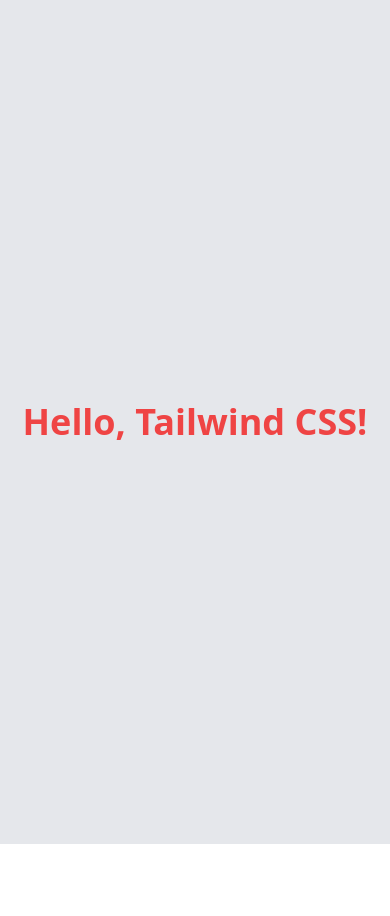
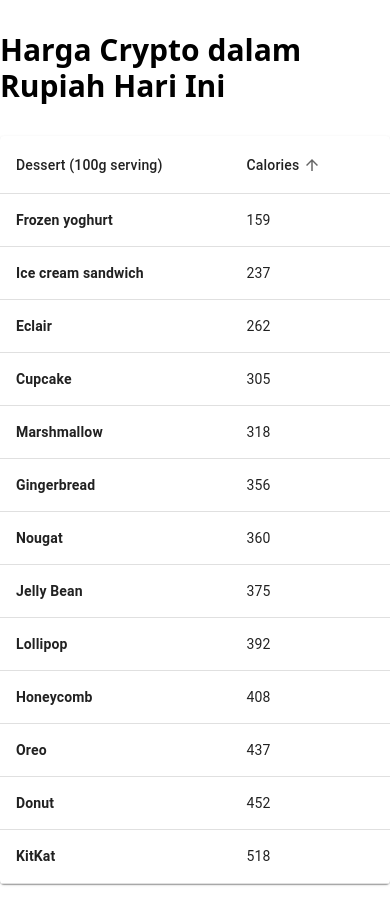
Before and after one commit to bananaabread00/pintu-fe-task, a React (Create React App) app: page / in a window 390 px wide. Before the commit the page ends 844 px from the top, so only its background shows below. Built offline with nearby package versions, Linux system fonts and the light colour scheme; the HTML template or start-up script is replaced by a standard one.

Commit message:
feat: create sortableTable Component

```diff
--- a/src/App.tsx
+++ b/src/App.tsx
@@ -1,15 +1,75 @@
 import React from 'react';
-import logo from './logo.svg';
-// import './App.css';
+import SortableTable from './components/SortableTable';
+import { HeadCell } from './interfaces/sortableTable';
+import { SupportedCurrenciesData } from './interfaces/market';
+
+const headCells: HeadCell<SupportedCurrenciesData>[] = [
+  {
+    id: 'name',
+    label: 'Dessert (100g serving)',
+    render: (row: SupportedCurrenciesData) => <strong> {row.name} </strong>
+  },
+  {
+    id: 'calories',
+    label: 'Calories',
+    sortable: true
+  },
+  {
+    id: 'fat',
+    label: 'Fat (g)',
+    sortable: true
+  },
+  {
+    id: 'carbs',
+    label: 'Carbs (g)'
+  },
+  {
+    id: 'protein',
+    label: 'Protein (g)'
+  }
+];
+
+function createData(
+  name: string,
+  calories: number,
+  fat: number,
+  carbs: number,
+  protein: number
+): SupportedCurrenciesData {
+  return {
+    name,
+    calories,
+    fat,
+    carbs,
+    protein
+  };
+}
+
+const rows = [
+  createData('Cupcake', 305, 3.7, 67, 4.3),
+  createData('Donut', 452, 25.0, 51, 4.9),
+  createData('Eclair', 262, 16.0, 24, 6.0),
+  createData('Frozen yoghurt', 159, 6.0, 24, 4.0),
+  createData('Gingerbread', 356, 16.0, 49, 3.9),
+  createData('Honeycomb', 408, 3.2, 87, 6.5),
+  createData('Ice cream sandwich', 237, 9.0, 37, 4.3),
+  createData('Jelly Bean', 375, 0.0, 94, 0.0),
+  createData('KitKat', 518, 26.0, 65, 7.0),
+  createData('Lollipop', 392, 0.2, 98, 0.0),
+  createData('Marshmallow', 318, 0, 81, 2.0),
+  createData('Nougat', 360, 19.0, 9, 37.0),
+  createData('Oreo', 437, 18.0, 63, 4.0)
+];
 
 function App() {
   return (
     <div className="App">
-      <div className="bg-gray-200 h-screen flex items-center justify-center">
-      <h1 className="text-4xl font-bold text-red-500">
-        Hello, Tailwind CSS!
-      </h1>
-    </div>
+      <div className="container mx-auto my-8">
+        <h1 className="text-3xl font-bold text-black-500 my-8">
+          Harga Crypto dalam Rupiah Hari Ini
+        </h1>
+        <SortableTable headCells={headCells} tableData={rows} />
+      </div>
     </div>
   );
 }
--- /dev/null
+++ b/src/components/SortableTable/index.tsx
@@ -0,0 +1,127 @@
+import * as React from 'react';
+import Box from '@mui/material/Box';
+import Table from '@mui/material/Table';
+import TableBody from '@mui/material/TableBody';
+import TableCell from '@mui/material/TableCell';
+import TableContainer from '@mui/material/TableContainer';
+import TableHead from '@mui/material/TableHead';
+import TableRow from '@mui/material/TableRow';
+import TableSortLabel from '@mui/material/TableSortLabel';
+import Paper from '@mui/material/Paper';
+import { visuallyHidden } from '@mui/utils';
+import { EnhancedTableProps, Order, SortableTableProps } from '../../interfaces/sortableTable';
+
+function descendingComparator<T>(a: T, b: T, orderBy: keyof T) {
+  if (b[orderBy] < a[orderBy]) {
+    return -1;
+  }
+  if (b[orderBy] > a[orderBy]) {
+    return 1;
+  }
+  return 0;
+}
+
+function getComparator<Key extends keyof any>(
+  order: Order,
+  orderBy: Key
+): (a: { [key in Key]: unknown }, b: { [key in Key]: unknown }) => number {
+  return order === 'desc'
+    ? (a, b) => descendingComparator(a, b, orderBy)
+    : (a, b) => -descendingComparator(a, b, orderBy);
+}
+
+function stableSort<T>(array: T[], comparator: (a: T, b: T) => number) {
+  const stabilizedThis = array.map((el, index) => [el, index] as [T, number]);
+  stabilizedThis.sort((a, b) => {
+    const order = comparator(a[0], b[0]);
+    if (order !== 0) {
+      return order;
+    }
+    return a[1] - b[1];
+  });
+  return stabilizedThis.map((el) => el[0]) as T[];
+}
+
+function EnhancedTableHead<T>(props: EnhancedTableProps<T>) {
+  const { order, orderBy, onRequestSort, headCells } = props;
+  const createSortHandler = (property: keyof T) => (event: React.MouseEvent<unknown>) => {
+    onRequestSort(event, property);
+  };
+
+  return (
+    <TableHead>
+      <TableRow>
+        {headCells.map((headCell) => (
+          <TableCell
+            key={headCell.id as string}
+            sortDirection={orderBy === headCell.id ? order : false}
+          >
+            {headCell.sortable ? (
+              <TableSortLabel
+                active={orderBy === headCell.id}
+                direction={orderBy === headCell.id ? order : 'asc'}
+                onClick={createSortHandler(headCell.id)}
+              >
+                {headCell.label}
+                {orderBy === headCell.id ? (
+                  <Box component="span" sx={visuallyHidden}>
+                    {order === 'desc' ? 'sorted descending' : 'sorted ascending'}
+                  </Box>
+                ) : null}
+              </TableSortLabel>
+            ) : (
+              <span>{headCell.label}</span>
+            )}
+          </TableCell>
+        ))}
+      </TableRow>
+    </TableHead>
+  );
+}
+
+function SortableTable<T>(props: SortableTableProps<T>) {
+  const { headCells, tableData } = props;
+
+  const [order, setOrder] = React.useState<Order>('asc');
+  const [orderBy, setOrderBy] = React.useState<keyof T>(
+    headCells.filter((item) => item.sortable)[0].id
+  );
+
+  const handleRequestSort = (event: React.MouseEvent<unknown>, property: keyof T) => {
+    const isAsc = orderBy === property && order === 'asc';
+    setOrder(isAsc ? 'desc' : 'asc');
+    setOrderBy(property);
+  };
+
+  const defaultRender = (value: any) => <span>{value}</span>;
+
+  return (
+    <Box sx={{ width: '100%' }}>
+      <Paper sx={{ width: '100%', mb: 2 }}>
+        <TableContainer>
+          <Table sx={{ minWidth: 750 }} aria-labelledby="tableTitle" size="medium">
+            <EnhancedTableHead
+              order={order}
+              orderBy={orderBy}
+              onRequestSort={handleRequestSort}
+              headCells={headCells}
+            />
+            <TableBody>
+              {stableSort(tableData, getComparator(order, orderBy)).map((row, index) => (
+                <TableRow key={index}>
+                  {headCells.map((column) => (
+                    <TableCell key={column.id as string} align={column.align || 'left'}>
+                      {column.render ? column.render(row) : defaultRender(row[column.id])}
+                    </TableCell>
+                  ))}
+                </TableRow>
+              ))}
+            </TableBody>
+          </Table>
+        </TableContainer>
+      </Paper>
+    </Box>
+  );
+}
+
+export default SortableTable;
--- a/src/index.tsx
+++ b/src/index.tsx
@@ -4,9 +4,7 @@
 import App from './App';
 import reportWebVitals from './reportWebVitals';
 
-const root = ReactDOM.createRoot(
-  document.getElementById('root') as HTMLElement
-);
+const root = ReactDOM.createRoot(document.getElementById('root') as HTMLElement);
 root.render(
   <React.StrictMode>
     <App />
--- /dev/null
+++ b/src/interfaces/market.ts
@@ -0,0 +1,7 @@
+export interface SupportedCurrenciesData {
+  calories: number;
+  carbs: number;
+  fat: number;
+  name: string;
+  protein: number;
+}
--- /dev/null
+++ b/src/interfaces/sortableTable.ts
@@ -0,0 +1,21 @@
+export interface HeadCell<T> {
+  id: keyof T;
+  label: string;
+  align?: 'center' | 'right' | 'left' | 'inherit' | 'justify';
+  render?: (row: T) => React.ReactElement;
+  sortable?: boolean;
+}
+
+export type Order = 'asc' | 'desc';
+
+export interface EnhancedTableProps<T> {
+  onRequestSort: (event: React.MouseEvent<unknown>, property: keyof T) => void;
+  order: Order;
+  orderBy: keyof T;
+  headCells: HeadCell<T>[];
+}
+
+export interface SortableTableProps<T> {
+  headCells: HeadCell<T>[];
+  tableData: T[];
+}
--- /dev/null
+++ b/src/pages/Market/index.tsx
@@ -0,0 +1,5 @@
+function Market() {
+  return null;
+}
+
+export default Market;
```
